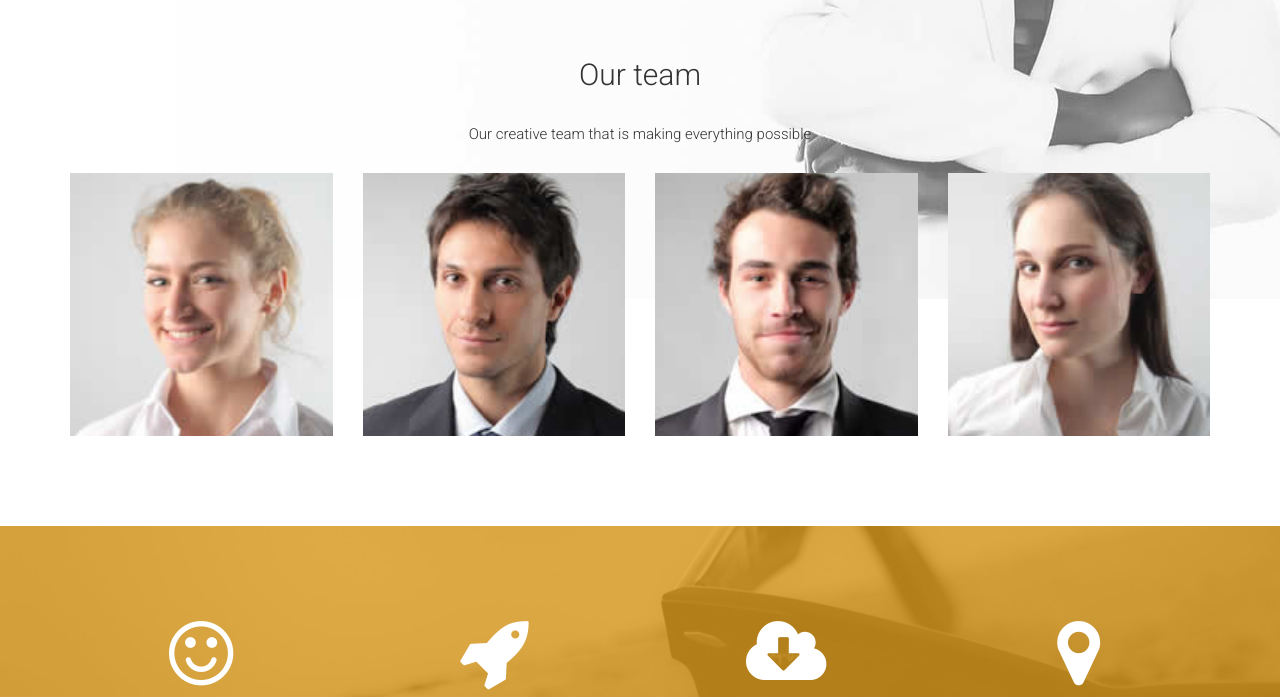
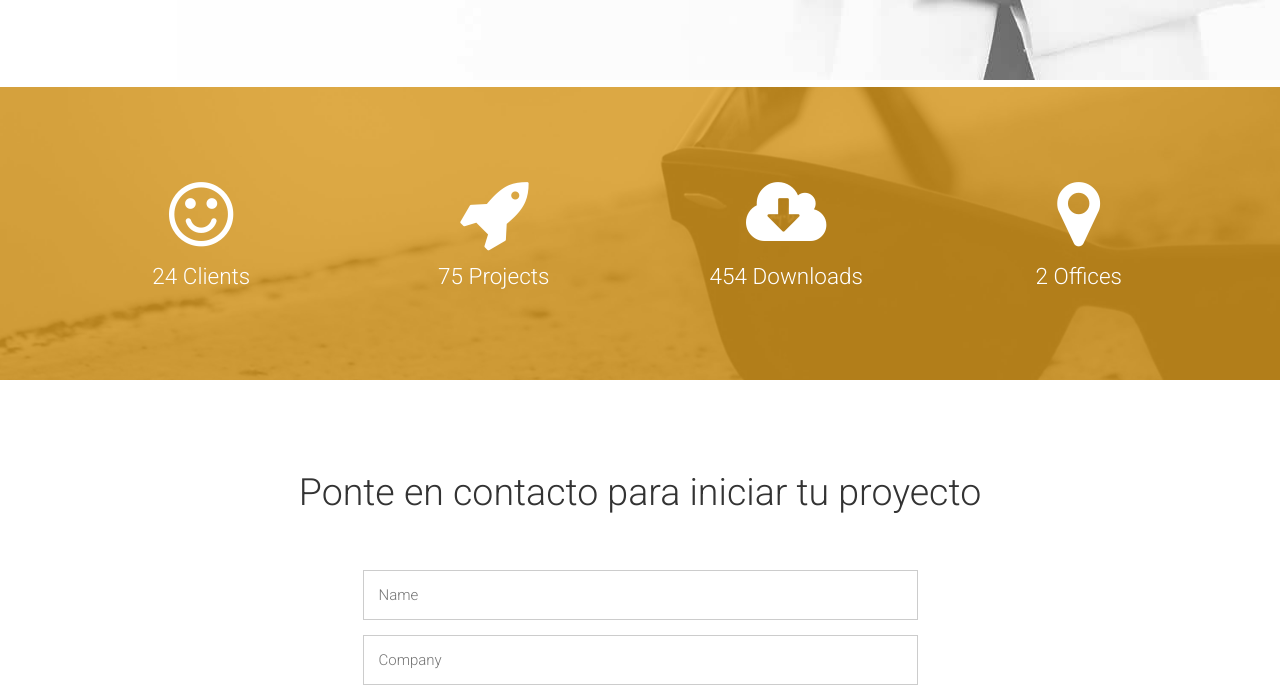
Before and after one commit to JoseRodriguezDesing/Gellery, a plain HTML site: page index.html in a window 1280 px wide. Shown: the part 2058-2755 px from the top of the page. Drawn offline with Linux system fonts and the light colour scheme.

Commit message:
Update index.html

```diff
--- a/index.html
+++ b/index.html
@@ -268,50 +268,6 @@
   </div>
 
 
-<!-- team -->
-<h3 class="text-center  wowload fadeInUp">Our team</h3>
-<p class="text-center  wowload fadeInLeft">Our creative team that is making everything possible</p>
-<div class="row grid team  wowload fadeInUpBig">
-	<div class=" col-sm-3 col-xs-6">
-	<figure class="effect-chico">
-        <img src="images/team/8.jpg" alt="img01" class="img-responsive" />
-        <figcaption>
-            <p><b>Barbara Husto</b><br>Senior Designer<br><br><a href="#"><i class="fa fa-dribbble"></i></a> <a href="#"><i class="fa fa-facebook"></i></a> <a href="#"><i class="fa fa-twitter"></i></a></p>
-        </figcaption>
-    </figure>
-    </div>
-
-    <div class=" col-sm-3 col-xs-6">
-	<figure class="effect-chico">
-        <img src="images/team/10.jpg" alt="img01"/>
-        <figcaption>
-            <p><b>Barbara Husto</b><br>Senior Designer<br><br><a href="#"><i class="fa fa-dribbble"></i></a> <a href="#"><i class="fa fa-facebook"></i></a> <a href="#"><i class="fa fa-twitter"></i></a></p>
-        </figcaption>
-    </figure>
-    </div>
-
-    <div class=" col-sm-3 col-xs-6">
-	<figure class="effect-chico">
-        <img src="images/team/12.jpg" alt="img01"/>
-        <figcaption>
-            <p><b>Barbara Husto</b><br>Senior Designer<br><br><a href="#"><i class="fa fa-dribbble"></i></a> <a href="#"><i class="fa fa-facebook"></i></a> <a href="#"><i class="fa fa-twitter"></i></a></p>
-        </figcaption>
-    </figure>
-    </div>
-
-    <div class=" col-sm-3 col-xs-6">
-	<figure class="effect-chico">
-        <img src="images/team/17.jpg" alt="img01"/>
-        <figcaption>
-            <p><b>Barbara Husto</b><br>Senior Designer<br><br><a href="#"><i class="fa fa-dribbble"></i></a> <a href="#"><i class="fa fa-facebook"></i></a> <a href="#"><i class="fa fa-twitter"></i></a></p>
-        </figcaption>
-    </figure>
-    </div>
-
-
-</div>
-<!-- team -->
-
 </div>
 
 
@@ -355,7 +311,7 @@
 <div id="contact" class="spacer">
 <!--Contact Starts-->
 <div class="container contactform center">
-<h2 class="text-center  wowload fadeInUp">Get in touch to start your project</h2>
+<h2 class="text-center  wowload fadeInUp">Ponte en contacto para iniciar tu proyecto</h2>
   <div class="row wowload fadeInLeftBig">
       <div class="col-sm-6 col-sm-offset-3 col-xs-12">
         <input type="text" placeholder="Name">
```
